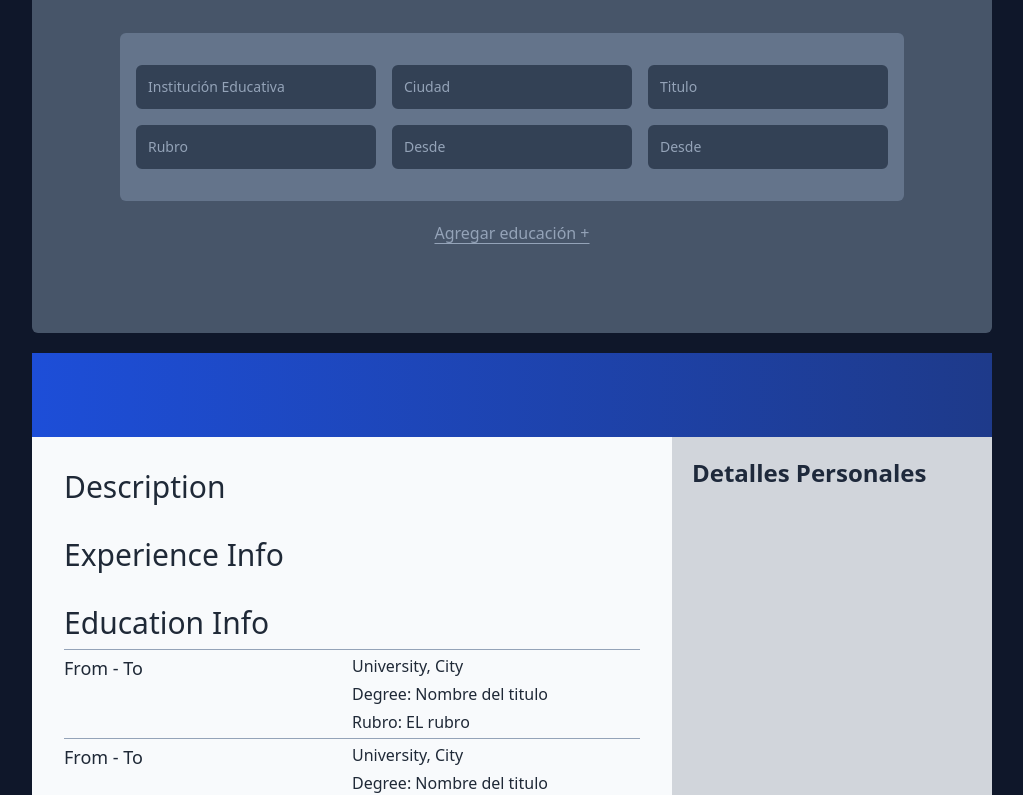
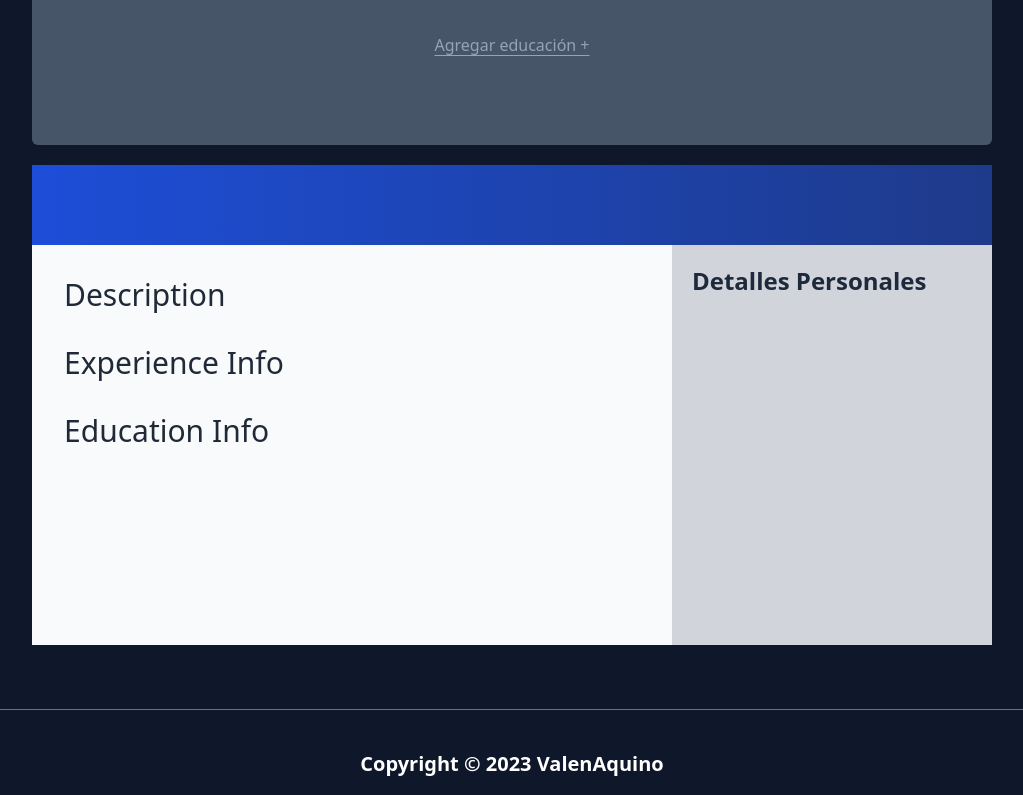
Before and after one commit to ValenAquino/cv-project, a React (Create React App) app: page / in a window 1280 px wide. Shown: the part 788-1583 px from the top of the page, without its empty margins (128-1151 px from the left). Built offline with nearby package versions, Linux system fonts and the light colour scheme.

Commit message:
WIP: conectar el estado del education form con el del cv

```diff
--- a/src/components/Cv/Content.jsx
+++ b/src/components/Cv/Content.jsx
@@ -3,7 +3,7 @@ import { Description } from "./Description";
 import { ExperienceInfo } from "./ExperienceInfo";
 import { EducationInfo } from "./EducationInfo";
 
-export function Content({personalInfo, experiences}) {
+export function Content({personalInfo, experiences, education}) {
   const contentGrid = "row-start-2 row-end-7 col-start-1 col-end-3";
   const contentStyle = "p-5 text-lg text-gray-800";
 
@@ -11,7 +11,7 @@ export function Content({personalInfo, experiences}) {
     <div className={`${contentGrid} ${contentStyle}`}>
       <Description personalInfo={personalInfo}/>
       <ExperienceInfo experiences={experiences}/>
-      <EducationInfo />
+      <EducationInfo education={education}/>
     </div>
   );
 }
--- a/src/components/Cv/Cv.jsx
+++ b/src/components/Cv/Cv.jsx
@@ -3,14 +3,14 @@ import { Header } from "./Header";
 import { Content } from "./Content";
 import { Aside } from "./Aside";
 
-export function Cv({ personalInfo, experiences }) {
+export function Cv({ personalInfo, experiences, education }) {
   const cvStyle = "bg-slate-50";
   const cvGrid = "grid grid-cols-3 grid-rows-6";
 
   return (
     <div className={`${cvStyle} ${cvGrid}`}>
       <Header personalInfo={personalInfo} />
-      <Content personalInfo={personalInfo} experiences={experiences} />
+      <Content personalInfo={personalInfo} experiences={experiences} education={education}/>
       <Aside personalInfo={personalInfo} />
     </div>
   );
--- a/src/components/Cv/EducationInfo.jsx
+++ b/src/components/Cv/EducationInfo.jsx
@@ -1,22 +1,26 @@
 import React from "react";
+import { Education } from "../Form/Education";
 
-function EducationItem() {
+function EducationItem({ educationItem }) {
   return (
     <div className="grid grid-cols-2 grid-rows-2 py-1">
-      <span className="font-medium">From - To</span>
-      <span className="text-base">University, City</span>
-      <span className="text-base col-start-2">Degree: Nombre del titulo</span>
-      <span className="text-base col-start-2">Rubro: EL rubro</span>
+      <span className="font-medium">{educationItem.from} - {educationItem.to}</span>
+      <span className="text-base">{educationItem.university}, {educationItem.city}</span>
+      <span className="text-base col-start-2">Degree: {educationItem.degree}</span>
+      <span className="text-base col-start-2">Rubro: {educationItem.subject}</span>
     </div>
   );
 }
 
-export function EducationInfo() {
+export function EducationInfo({ education }) {
+  const educationItems = education.map((educationItem) => (
+    <EducationItem educationItem={educationItem} />
+  ));
+
   return (
     <div className="divide-y divide-slate-400  p-3">
       <h2 className="mb-2 text-3xl">Education Info</h2>
-      <EducationItem />
-      <EducationItem />
+      {educationItems}
     </div>
   );
 }
--- a/src/components/Form/Education.jsx
+++ b/src/components/Form/Education.jsx
@@ -1,14 +1,29 @@
 import React from "react";
 import { EducationForm } from "./components/EducationForm";
 
-export function Education() {
+export function Education({
+  education,
+  addEducation,
+  modifyEducation,
+  removeEducation,
+}) {
+  const educationForms = education.map((educationItem) => (
+    <EducationForm
+      key={educationItem.id}
+      itemID={educationItem.id}
+      modifyEducation={modifyEducation}
+      removeEducation={removeEducation}
+    />
+  ));
+
   return (
     <div className="p-12 pt-0 w-full">
-      <h1 className="mb-7 text-3xl font-semibold">
-        Educación
-      </h1>
-      <EducationForm />
-      <button className="col-start-1 col-end-4 w-full text-center underline underline-offset-4 text-slate-400 hover:text-white">
+      <h1 className="mb-7 text-3xl font-semibold">Educación</h1>
+      {educationForms}
+      <button
+        className="col-start-1 col-end-4 w-full text-center underline underline-offset-4 text-slate-400 hover:text-white"
+        onClick={addEducation}
+      >
         Agregar educación +
       </button>
     </div>
--- a/src/components/Form/Experience.jsx
+++ b/src/components/Form/Experience.jsx
@@ -1,4 +1,4 @@
-import React, { useEffect } from "react";
+import React from "react";
 import { ExperienceForm } from "./components/ExperienceForm";
 
 export function Experience({
--- a/src/components/Form/Form.jsx
+++ b/src/components/Form/Form.jsx
@@ -9,6 +9,10 @@ export function Form({
   modifyExperience,
   experiences,
   removeExperience,
+  education,
+  addEducation,
+  modifyEducation,
+  removeEducation,
 }) {
   return (
     <div className="bg-slate-600 lg:px-10 p-10 rounded-md">
@@ -19,7 +23,12 @@ export function Form({
         modifyExperience={modifyExperience}
         removeExperience={removeExperience}
       />
-      <Education />
+      <Education
+        education={education}
+        addEducation={addEducation}
+        modifyEducation={modifyEducation}
+        removeEducation={removeEducation}
+      />
     </div>
   );
 }
--- a/src/components/Form/components/EducationForm.jsx
+++ b/src/components/Form/components/EducationForm.jsx
@@ -1,18 +1,56 @@
 import React from "react";
 
-export function EducationForm() {
+export function EducationForm(modifyEducation, removeEducation, itemID) {
   return (
     <div className="flex flex-wrap flex-column gap-4 mb-5 px-4 py-8 bg-slate-500 rounded-md">
       <input
         className="input grow"
         type="text"
         placeholder="Institución Educativa"
+        onChange={(e) => {
+          modifyEducation(itemID, { university: e.target.value });
+        }}
       />
-      <input className="input grow" type="text" placeholder="Ciudad" />
-      <input className="input grow" type="text" placeholder="Titulo" />
-      <input className="input grow" type="text" placeholder="Rubro" />
-      <input className="input grow" type="text" placeholder="Desde" />
-      <input className="input grow" type="text" placeholder="Desde" />
+      <input
+        className="input grow"
+        type="text"
+        placeholder="Ciudad"
+        onChange={(e) => {
+          modifyEducation(itemID, { city: e.target.value });
+        }}
+      />
+      <input
+        className="input grow"
+        type="text"
+        placeholder="Titulo"
+        onChange={(e) => {
+          modifyEducation(itemID, { degree: e.target.value });
+        }}
+      />
+      <input
+        className="input grow"
+        type="text"
+        placeholder="Rubro"
+        onChange={(e) => {
+          modifyEducation(itemID, { subject: e.target.value });
+        }}
+      />
+      <input
+        className="input grow"
+        type="text"
+        placeholder="Desde"
+        onChange={(e) => {
+          modifyEducation(itemID, { from: e.target.value });
+        }}
+      />
+      <input
+        className="input grow"
+        type="text"
+        placeholder="Desde"
+        onChange={(e) => {
+          modifyEducation(itemID, { to: e.target.value });
+        }}
+      />
     </div>
   );
 }
--- a/src/components/Main.jsx
+++ b/src/components/Main.jsx
@@ -42,22 +42,60 @@ export function Main() {
   }
 
   function removeExperience(id) {
-    setExperiences(experiences.filter(exp => exp.id !== id));
+    setExperiences(experiences.filter((exp) => exp.id !== id));
+  }
+
+  function addEducation() {
+    const educationItem = {
+      id: crypto.randomUUID(),
+      university: "University",
+      degree: "Degree",
+      subject: "Subject",
+      from: "From",
+      to: "To",
+    };
+
+    setEducation([...education, educationItem]);
+  }
+
+  function modifyEducation(id, modified) {
+    setEducation(
+      education.map((exp) => {
+        if (exp.id === id) {
+          return { ...exp, ...modified };
+        } else {
+          return exp;
+        }
+      })
+    );
+  }
+
+  function removeEducation(id) {
+    setEducation(education.filter((exp) => exp.id !== id));
   }
 
   const [personalInfo, setPersonalInfo] = useState(personalData);
   const [experiences, setExperiences] = useState([]);
+  const [education, setEducation] = useState([]);
 
   return (
     <main className="grid grid-cols-1 mx-2 p-16 gap-5 2xl:grid-cols-2 2xl:gap-16 2xl:mx-0 lg:mx-6 xl:mx-24 ">
       <Form
         addPersonalInfo={addPersonalInfo}
+        experiences={experiences}
         addExperience={addExperience}
         modifyExperience={modifyExperience}
+        removeExperience={removeExperience}
+        education={education}
+        addEducation={addEducation}
+        modifyEducation={modifyEducation}
+        removeEducation={removeEducation}
+      />
+      <Cv
+        personalInfo={personalInfo}
         experiences={experiences}
-        removeExperience={removeExperience}
+        education={education}
       />
-      <Cv personalInfo={personalInfo} experiences={experiences} />
     </main>
   );
 }
```
